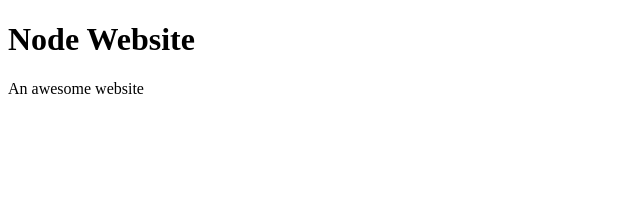
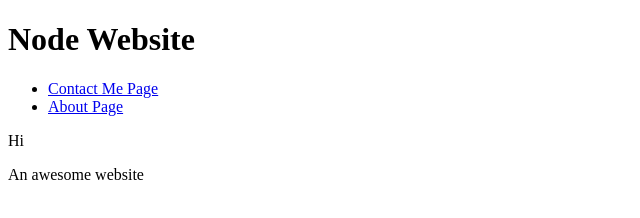
Before and after one commit to Figby222/node-website, a plain HTML site: page src/index.html in a window 1280 px wide. Shown: the whole page, without its empty margins (0-640 px from the left). Drawn offline with Linux system fonts and the light colour scheme.

Commit message:
Add nav with links to /contact-me & /about pages

```diff
--- a/src/index.html
+++ b/src/index.html
@@ -8,6 +8,17 @@
         <header>
             <h1 className="main-header">Node Website</h1>
         </header>
+        <nav>
+            <ul>
+                <li>
+                    <a href="/contact-me">Contact Me Page</a>
+                </li>
+                <li>
+                    <a href="/about">About Page</a>
+                </li>
+            </ul>
+        </nav>
+        Hi
         <main>
             <p className="subtitle">An awesome website</p>
         </main>
```
